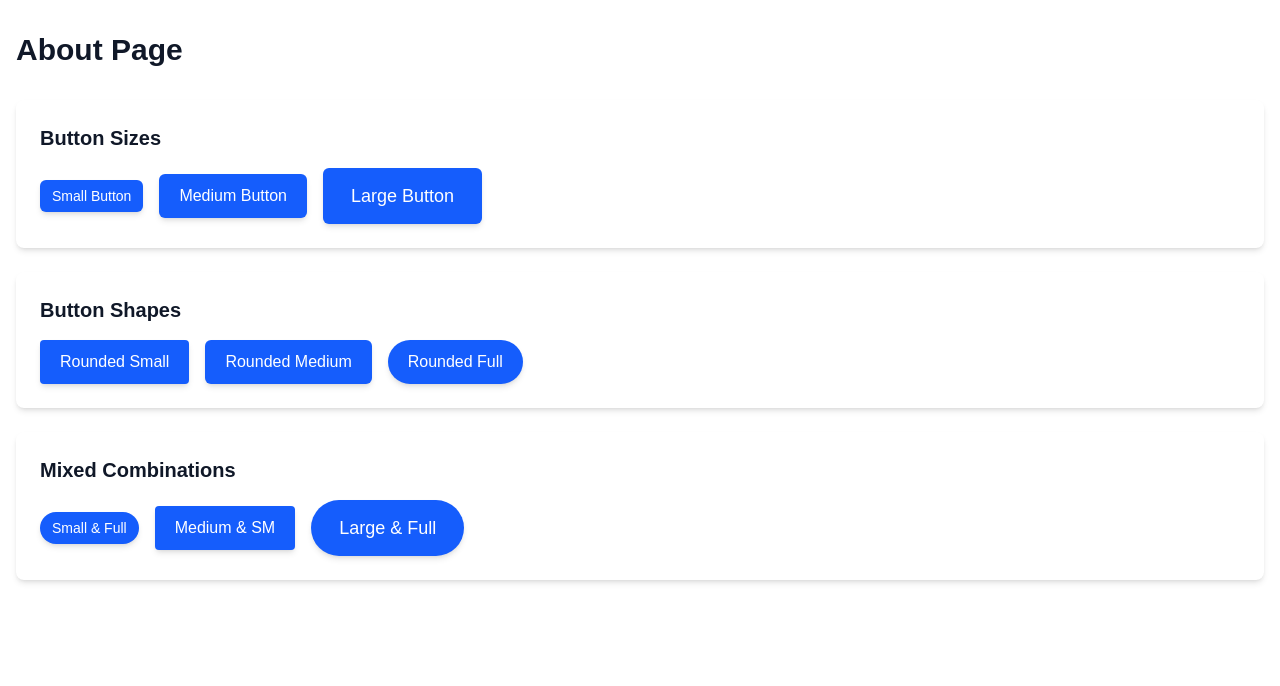
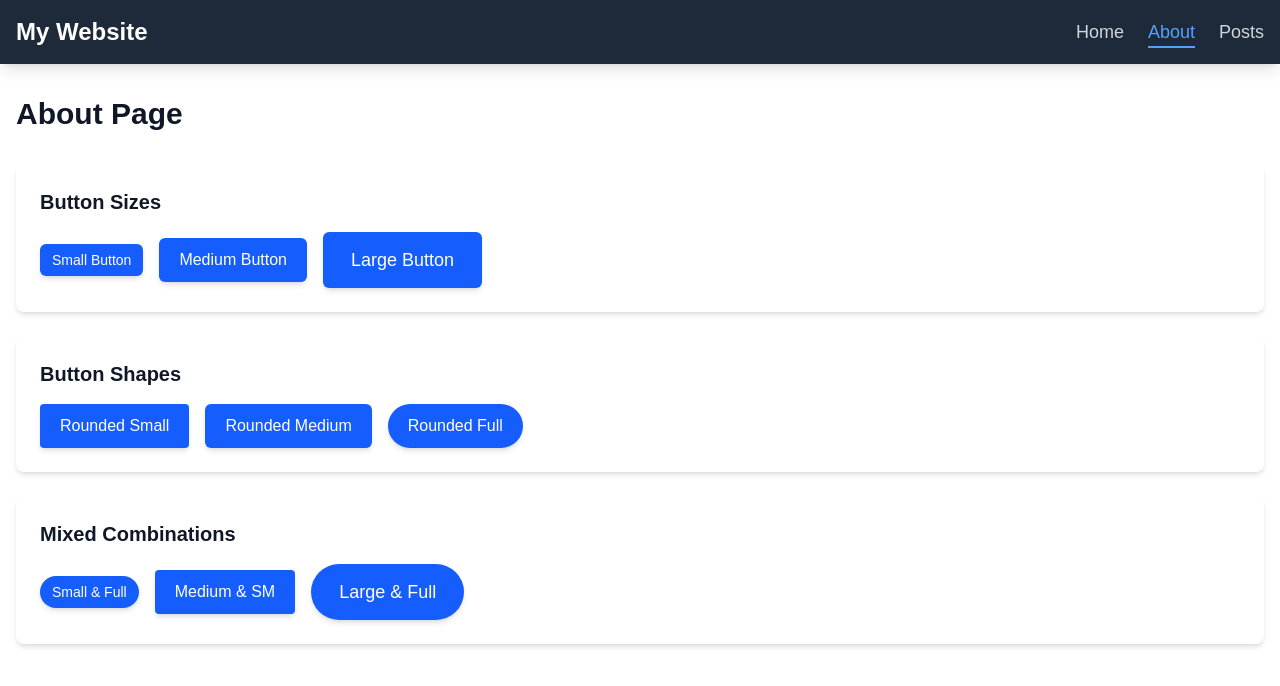
Before and after one commit to juskins/alx-project-0x02-setup, a Next.js app in the folder alx-project-0x02/: page /about in a window 1280 px wide. Shown: the top 686 px of the page. Built offline with nearby package versions, Linux system fonts and the light colour scheme.

Commit message:
Implement Navigation and Layout

```diff
--- a/alx-project-0x02/components/layout/Header.tsx
+++ b/alx-project-0x02/components/layout/Header.tsx
@@ -1,15 +1,42 @@
 import Link from "next/link";
+import { useRouter } from "next/router";
 
 const Header = () => {
+   const router = useRouter();
+
+   const navLinks = [
+      { href: "/home", label: "Home" },
+      { href: "/about", label: "About" },
+      { href: "/posts", label: "Posts" }
+   ];
+
+   const isActive = (path: string) => router.pathname === path;
+
    return (
-      <header className="w-full p-4 bg-gray-200 dark:bg-gray-800">
-         <h1 className="text-2xl font-bold text-center">Welcome to My Website</h1>
-         <nav>
-            <ul>
-               <li><Link href="/home">Home</Link></li>
-               <li><Link href="/about">About</Link></li>
-            </ul>
-         </nav>
+      <header className="w-full bg-gray-800 dark:bg-gray-900 shadow-lg">
+         <div className="container mx-auto px-4">
+            <div className="flex items-center justify-between py-4">
+               <h1 className="text-2xl font-bold text-white">My Website</h1>
+               <nav>
+                  <ul className="flex space-x-6">
+                     {navLinks.map((link) => (
+                        <li key={link.href}>
+                           <Link
+                              href={link.href}
+                              className={`text-lg font-medium transition duration-200 hover:text-blue-400 ${
+                                 isActive(link.href)
+                                    ? "text-blue-400 border-b-2 border-blue-400 pb-1"
+                                    : "text-gray-300"
+                              }`}
+                           >
+                              {link.label}
+                           </Link>
+                        </li>
+                     ))}
+                  </ul>
+               </nav>
+            </div>
+         </div>
       </header>
    );
 }
--- a/alx-project-0x02/pages/about.tsx
+++ b/alx-project-0x02/pages/about.tsx
@@ -1,8 +1,11 @@
 import Button from "@/components/common/Button";
+import Header from "@/components/layout/Header";
 
 const AboutPage = () => {
   return (
-     <div className="container mx-auto px-4 py-8">
+     <>
+      <Header />
+      <div className="container mx-auto px-4 py-8">
         <h1 className="text-3xl font-bold text-gray-900 dark:text-white mb-8">About Page</h1>
 
         <div className="space-y-6">
@@ -51,7 +54,8 @@ const AboutPage = () => {
               </div>
            </div>
         </div>
-     </div>
+      </div>
+     </>
   );
 };
 
--- a/alx-project-0x02/pages/home.tsx
+++ b/alx-project-0x02/pages/home.tsx
@@ -1,6 +1,7 @@
 import { useState } from "react";
 import Card from "@/components/common/Card";
 import PostModal from "@/components/common/PostModal";
+import Header from "@/components/layout/Header";
 
 interface Post {
   id: number;
@@ -25,6 +26,8 @@ const HomePage = () => {
   };
 
   return (
+    <>
+      <Header />
       <div className="container mx-auto px-4 py-8">
         <div className="flex justify-between items-center mb-8">
         <h1 className="text-3xl font-bold text-gray-900 dark:text-white">Home Page</h1>
@@ -48,6 +51,7 @@ const HomePage = () => {
           onSubmit={handleAddPost}
         />
       </div>
+    </>
   );
 };
 
--- /dev/null
+++ b/alx-project-0x02/pages/posts.tsx
@@ -0,0 +1,44 @@
+import Header from "@/components/layout/Header";
+import Card from "@/components/common/Card";
+
+const PostsPage = () => {
+   const posts = [
+      {
+         id: 1,
+         title: "Getting Started with Next.js",
+         content: "Next.js is a powerful React framework that enables server-side rendering and static site generation."
+      },
+      {
+         id: 2,
+         title: "Understanding TypeScript",
+         content: "TypeScript adds static typing to JavaScript, making your code more robust and maintainable."
+      },
+      {
+         id: 3,
+         title: "Tailwind CSS Best Practices",
+         content: "Learn how to effectively use Tailwind CSS utility classes to build beautiful, responsive designs."
+      },
+      {
+         id: 4,
+         title: "React Hooks Explained",
+         content: "Hooks are a powerful feature in React that let you use state and other React features without writing classes."
+      }
+   ];
+
+   return (
+      <>
+         <Header />
+         <div className="container mx-auto px-4 py-8">
+            <h1 className="text-3xl font-bold text-gray-900 dark:text-white mb-8">Posts Page</h1>
+
+            <div className="grid gap-6 md:grid-cols-2">
+               {posts.map((post) => (
+                  <Card key={post.id} title={post.title} content={post.content} />
+               ))}
+            </div>
+         </div>
+      </>
+   );
+};
+
+export default PostsPage;
```
Lines whose indentation alone changed are shown as unchanged.
